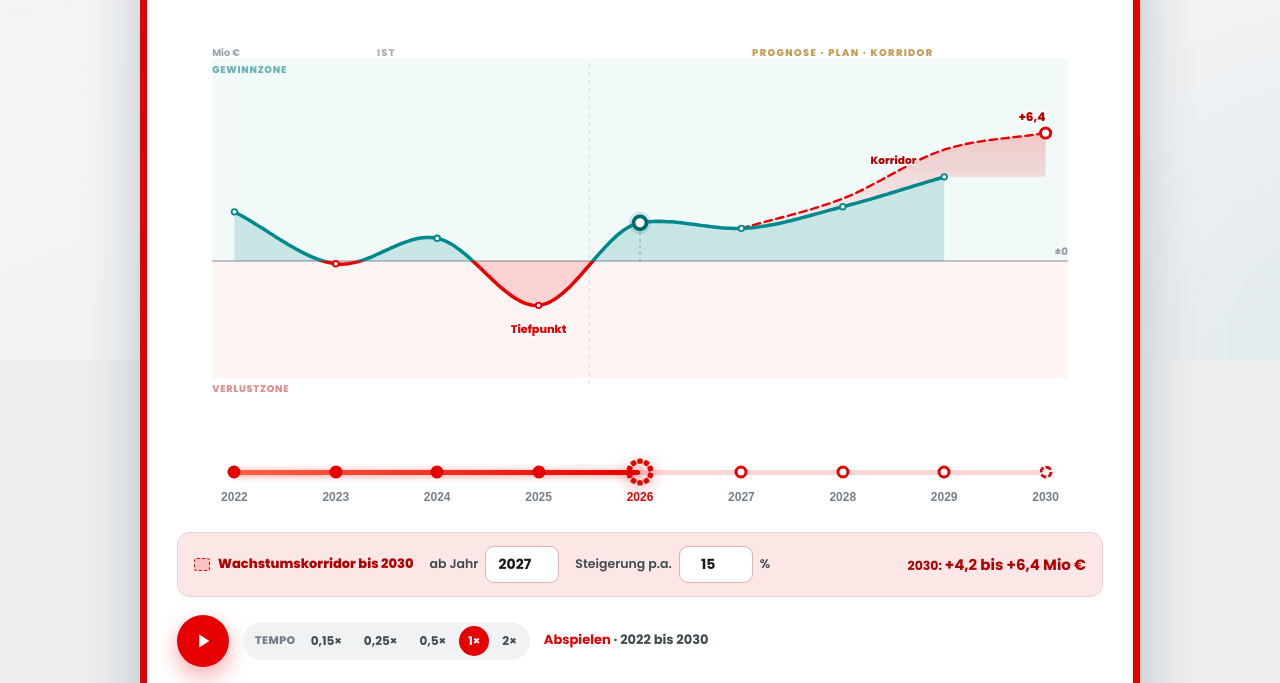
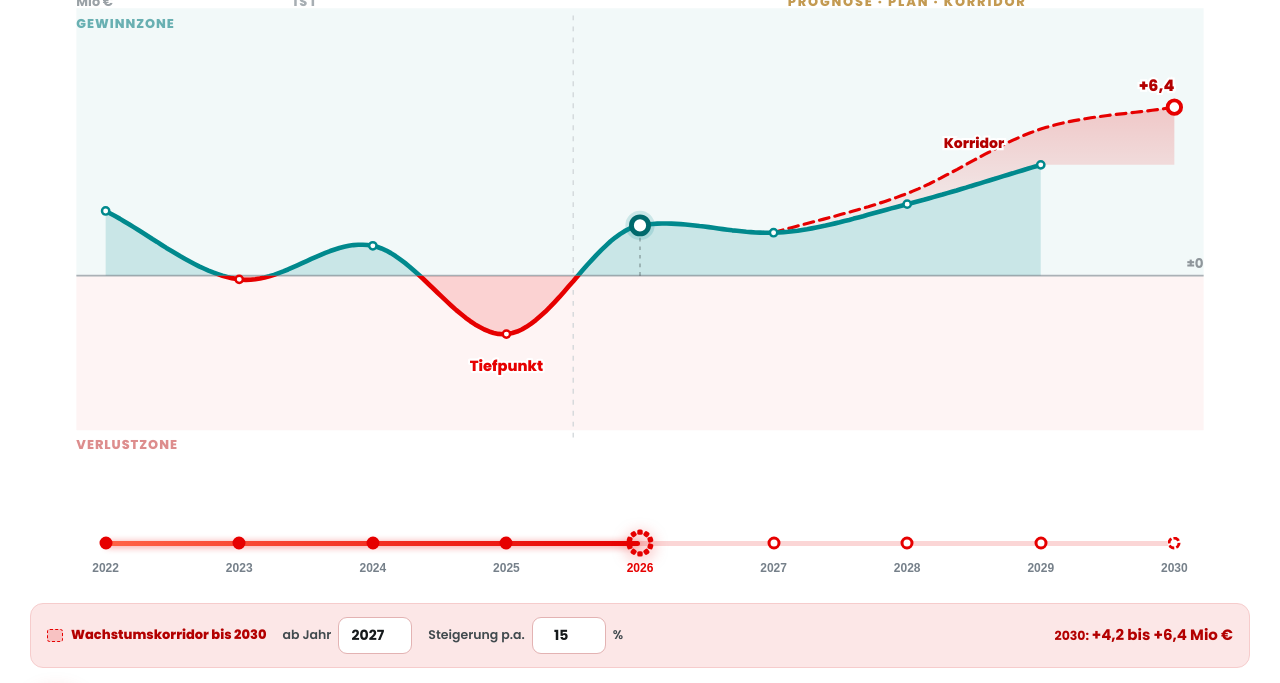
Before and after one commit to RainerGeeeee/rma, a plain HTML site: page index.html in a window 1280 px wide. Shown: the part 440-1123 px from the top of the page. Drawn offline with Linux system fonts and the light colour scheme.

Commit message:
Update index.html

```diff
--- a/index.html
+++ b/index.html
@@ -17,7 +17,7 @@
   --line:#e7eaec; --sans:"Poppins","Segoe UI",system-ui,-apple-system,Helvetica,Arial,sans-serif;
 }
 *{box-sizing:border-box;margin:0;padding:0}
-body{font-family:var(--sans);color:var(--ink);-webkit-font-smoothing:antialiased;line-height:1.45;padding:24px 16px 60px;background:#eceef0;min-height:100vh}
+body{font-family:var(--sans);color:var(--ink);-webkit-font-smoothing:antialiased;line-height:1.45;padding:0 0 40px;background:#eceef0;min-height:100vh}
 .bg{position:fixed;inset:0;z-index:-2;overflow:hidden;background:linear-gradient(160deg,#f6f7f9,#eef0f2)}
 .layer{position:absolute;inset:-14%;will-change:transform}
 .blob{position:absolute;border-radius:50%;filter:blur(100px);will-change:transform}
@@ -28,7 +28,7 @@ body{font-family:var(--sans);color:var(--ink);-webkit-font-smoothing:antialiased
 @keyframes fl2{0%,100%{transform:translate(0,0) scale(1)}50%{transform:translate(-2.5vw,-1.5vw) scale(1.05)}}
 @keyframes fl3{0%,100%{transform:translate(0,0) scale(1)}50%{transform:translate(-2vw,1.5vw) scale(1.08)}}
 
-.app{position:relative;max-width:1000px;margin:0 auto;background:#fff;border:7px solid var(--red);border-radius:22px;overflow:hidden;box-shadow:0 16px 54px rgba(20,30,40,.22)}
+.app{position:relative;width:100%;margin:0;background:#fff;border:none;border-radius:0;overflow:hidden;min-height:100vh}
 .head{display:flex;align-items:flex-start;justify-content:space-between;gap:18px;padding:26px 30px 0}
 .head h1{font-size:clamp(28px,4.4vw,46px);font-weight:800;letter-spacing:-1px;line-height:.98;color:var(--ink)}
 .head h1 .dot{color:var(--red)}
@@ -140,7 +140,7 @@ svg.chart{width:100%;height:auto;display:block;overflow:visible;font-family:var(
 .defs dl{margin:10px 2px 2px;display:grid;grid-template-columns:auto 1fr;gap:7px 14px;font-size:13px}
 .defs dt{font-weight:800;color:var(--ink)}.defs dd{color:var(--ink-2)}
 .foot{padding:14px 30px 20px;border-top:1px solid var(--line);font-size:11px;color:var(--muted);line-height:1.6}.foot b{color:var(--ink-2);font-weight:700}
-@media(max-width:600px){.app{border-width:5px}.stage{padding:16px 16px 22px}.head{padding:18px 16px 0}.switch{margin:14px 16px 0}.logo{height:32px}}
+@media(max-width:600px){.stage{padding:16px 16px 22px}.head{padding:18px 16px 0}.switch{margin:14px 16px 0}.logo{height:32px}}
 
 /* race views */
 .rwend{display:flex;align-items:center;gap:14px;margin-top:14px;padding:14px 18px;border-radius:14px;background:linear-gradient(90deg,#E60000,#ff3b3b);color:#fff;box-shadow:0 10px 26px rgba(230,0,0,.34);opacity:0;transform:translateY(8px) scale(.985);transition:opacity .5s ease,transform .5s ease;pointer-events:none}
```
